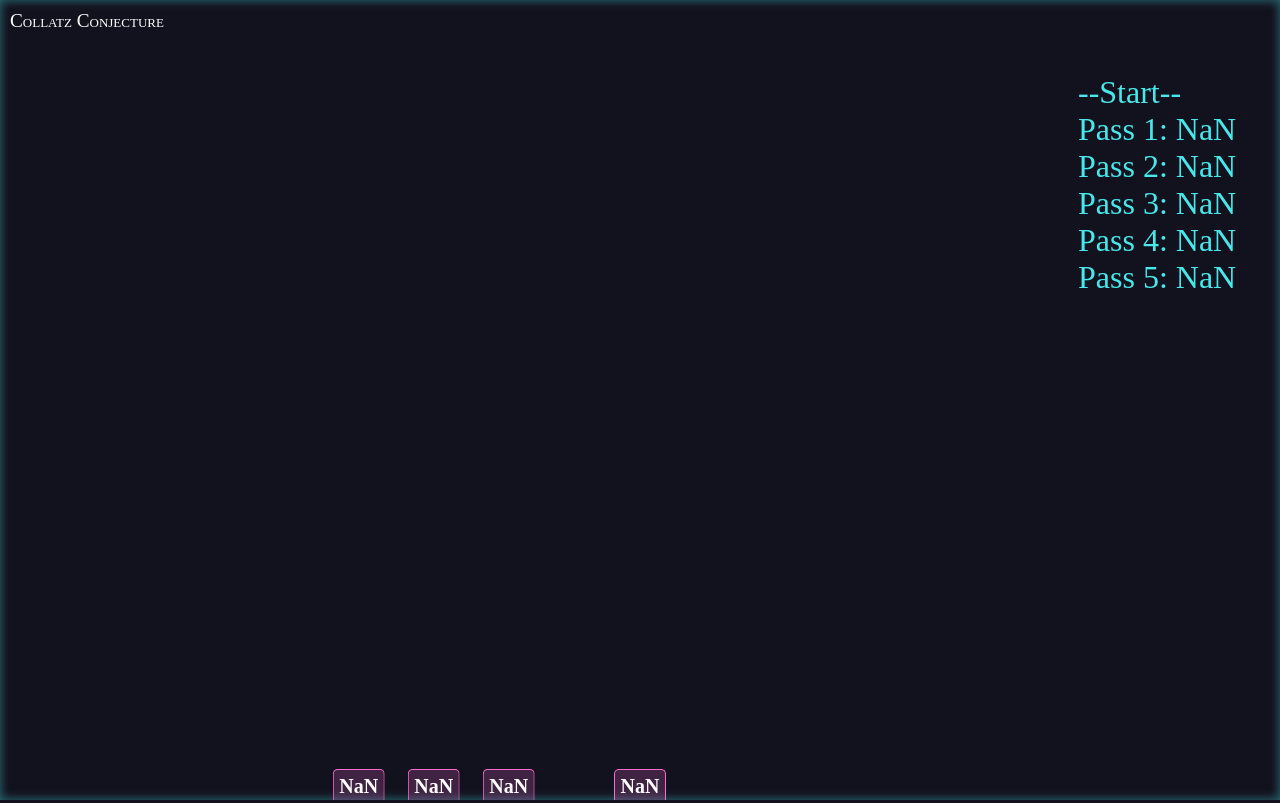
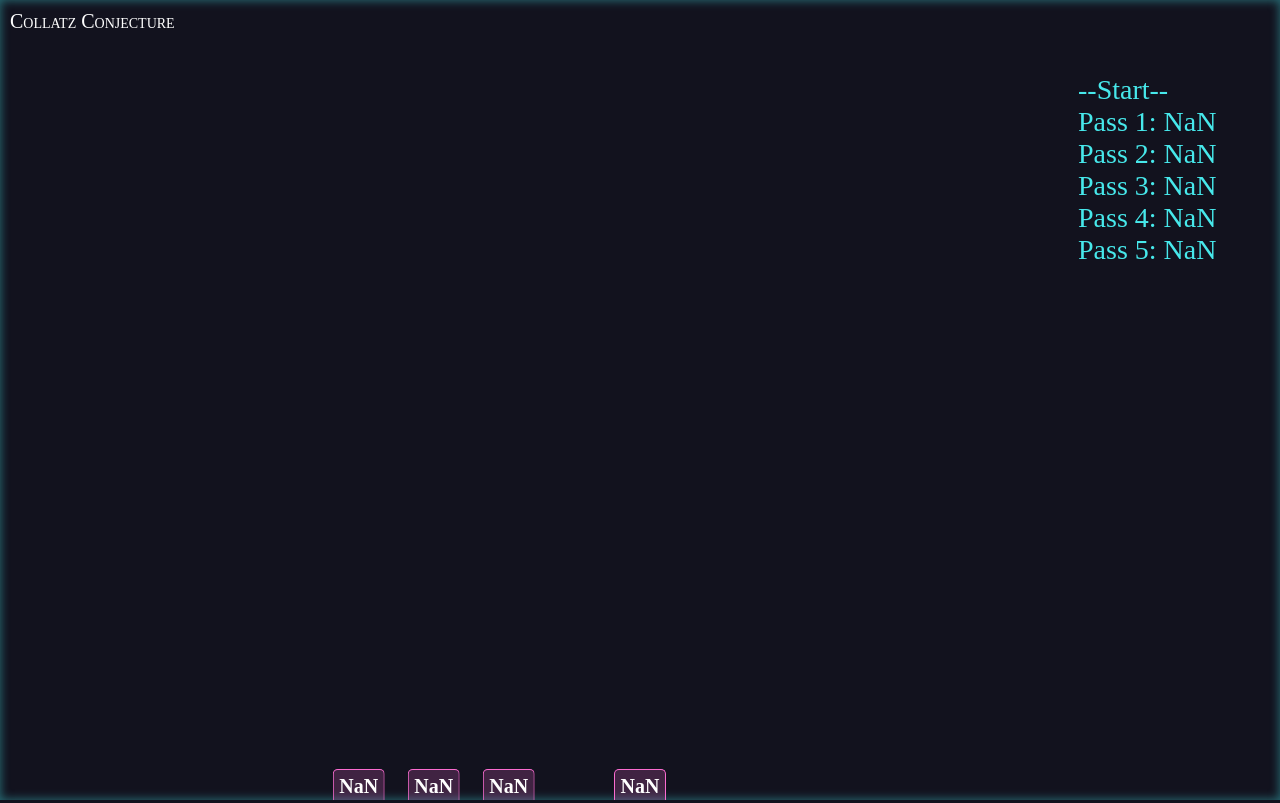
Before and after one commit to dlarrabee18/collatz, a plain HTML site: page index.html in a window 1280 px wide. Both pictures are taken after a click on the button "Start". Drawn offline with Linux system fonts and the light colour scheme.

Commit message:
fix title

```diff
--- a/index.css
+++ b/index.css
@@ -23,7 +23,7 @@ body {
   left: 0;
   position: absolute;
   color: white;
-  font-size: 1.2rem;
+  font-size: 1.25rem;
   margin: 10px;
   font-variant: small-caps;
   cursor: pointer;
@@ -37,7 +37,7 @@ body {
 .out-window {
   margin-top: 4rem;
   color: var(--clr-bord-0);
-  font-size: 2rem;
+  font-size: 1.75rem;
   background-color: rgba(255, 255, 255, 0);
   width: 15%;
   height: 100%;
--- a/index.js
+++ b/index.js
@@ -6,6 +6,7 @@ let timeoutID;
 let pass = 0;
 let it = 1;
 let notFirst = 0;
+let max = 0;
 let newOut = document.getElementById("o-wind");
 let myBar = document.getElementById("mybar");
 let mainCont = document.getElementById("main-cont");
@@ -63,11 +64,14 @@ function getNum(first) {
   }
 
   document.getElementById("numb").innerText = num;
+  if (num > max) max = num;
   setBar(first);
   if (num == 1) {
     clearInterval(intervalID);
     contTop.style.opacity = "1";
     newOut.insertAdjacentText("beforeend", "--DONE--");
+    newOut.insertAdjacentHTML("beforeend", "<br/>");
+    newOut.insertAdjacentText("beforeend", "Max Val: " + max);
     newOut.insertAdjacentHTML("beforeend", "<br/>");
     newOut.scrollTop = newOut.scrollHeight;
   }
```
